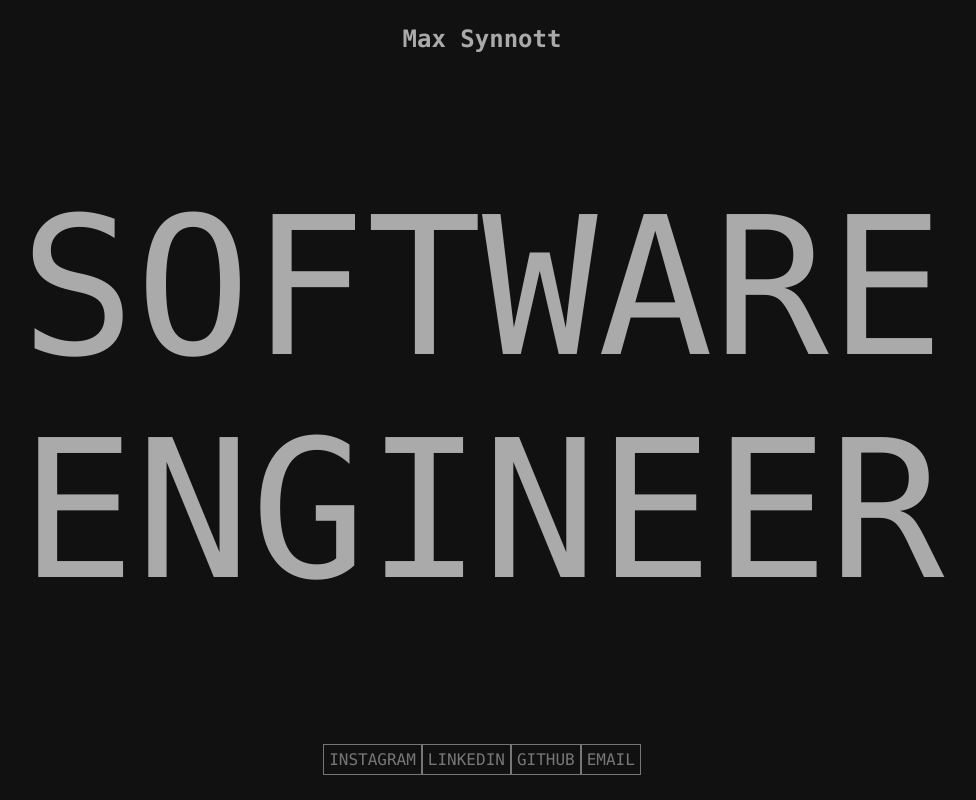
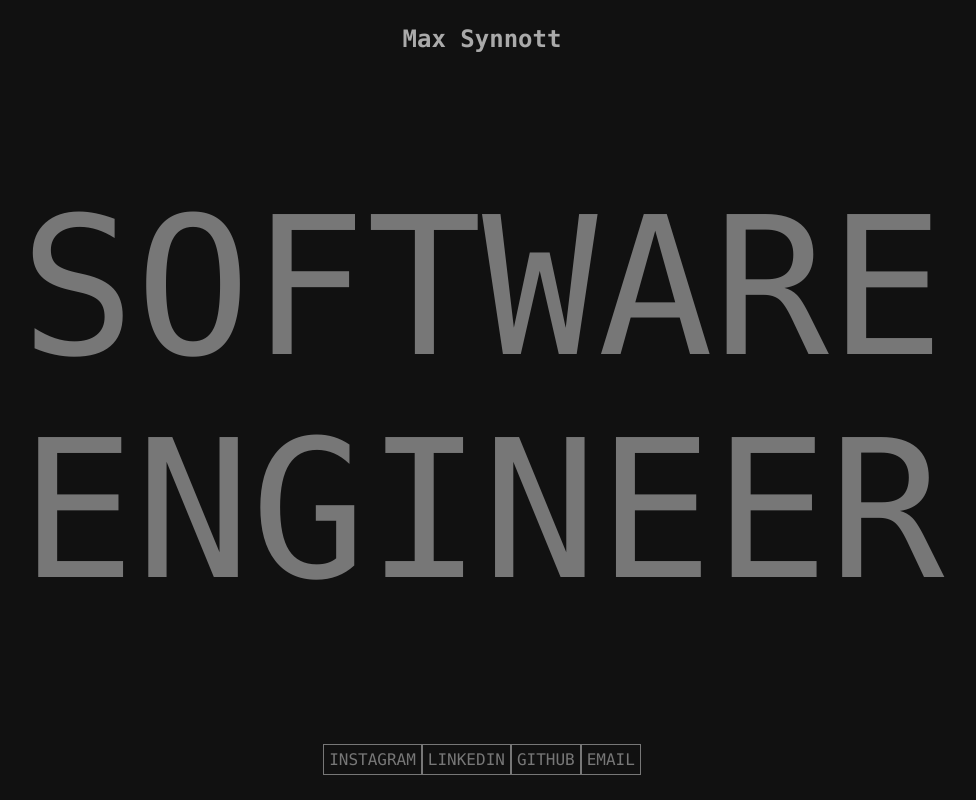
Before and after one commit to maxsynnott/maxsynnott.com, a React (Vite) app: page / in a window 1280 px wide. Shown: the top 800 px of the page, without its empty margins (158-1134 px from the left). Built offline with nearby package versions, Linux system fonts and the light colour scheme.

Commit message:
Adding animated hover colors to main page

```diff
--- /dev/null
+++ b/src/components/AnimatedChar.tsx
@@ -0,0 +1,25 @@
+import { FC, useState } from 'react'
+import { animated, useSpring } from 'react-spring'
+
+interface Props {
+	char: string
+	hoverColor: string
+}
+
+export const AnimatedChar: FC<Props> = ({ char, hoverColor }) => {
+	const [hovered, setHovered] = useState(false)
+	const styles = useSpring({
+		color: hovered ? hoverColor : '#777777',
+		config: { mass: 10, tension: 1000 },
+	})
+
+	return (
+		<animated.span
+			style={styles}
+			onMouseOver={() => setHovered(true)}
+			onMouseLeave={() => setHovered(false)}
+		>
+			{char}
+		</animated.span>
+	)
+}
--- a/src/components/Footer.tsx
+++ b/src/components/Footer.tsx
@@ -6,16 +6,22 @@ const links = [
 		text: 'instagram',
 		href: 'https://www.instagram.com/synnott.max',
 		brandClassName: 'instagram',
+		hoverColor: '#FFFFFF',
+		hoverBackgroundColor: '#f77737',
 	},
 	{
 		text: 'linkedin',
 		href: 'https://www.linkedin.com/in/maxsynnott/',
 		brandClassName: 'linkedin',
+		hoverColor: '#FFFFFF',
+		hoverBackgroundColor: '#2867b2',
 	},
 	{
 		text: 'github',
 		href: 'https://www.github.com/maxsynnott',
 		brandClassName: 'github',
+		hoverColor: '#FFFFFF',
+		hoverBackgroundColor: '#333',
 	},
 	{
 		text: 'email',
@@ -23,6 +29,8 @@ const links = [
 			'Please work for me!',
 		)}`,
 		brandClassName: 'email',
+		hoverColor: '#FFFFFF',
+		hoverBackgroundColor: '#111111',
 	},
 ]
 
@@ -31,13 +39,8 @@ export const Footer: FC = () => {
 		<>
 			<div className="footer">
 				<div className="social-links-container">
-					{links.map(({ text, href, brandClassName }) => (
-						<SocialLink
-							key={text}
-							text={text}
-							href={href}
-							brandClassName={brandClassName}
-						/>
+					{links.map((props, i) => (
+						<SocialLink key={i} {...props} />
 					))}
 				</div>
 			</div>
--- a/src/components/SocialLink.tsx
+++ b/src/components/SocialLink.tsx
@@ -1,19 +1,43 @@
-import { FC } from 'react'
+import { FC, useState } from 'react'
+import { animated, useSpring } from 'react-spring'
+
+const DEFAULT_BACKGROUND_COLOR = '#111111'
+const DEFAULT_COLOR = '#777777'
 
 interface Props {
 	text: string
 	href: string
-	brandClassName: string
+	hoverBackgroundColor: string
+	hoverColor: string
 }
 
-export const SocialLink: FC<Props> = ({ text, href, brandClassName }) => {
+export const SocialLink: FC<Props> = ({
+	text,
+	href,
+	hoverBackgroundColor,
+	hoverColor,
+}) => {
+	const [hovered, setHovered] = useState(false)
+	const backgroundColor = hovered
+		? hoverBackgroundColor
+		: DEFAULT_BACKGROUND_COLOR
+	const color = hovered ? hoverColor : DEFAULT_COLOR
+	const styles = useSpring({
+		backgroundColor,
+		color,
+		config: { clamp: true },
+	})
+
 	return (
-		<a
-			className={['social-link', brandClassName].join(' ')}
+		<animated.a
+			className="social-link"
+			style={styles}
 			href={href}
 			target="_blank"
+			onMouseOver={() => setHovered(true)}
+			onMouseLeave={() => setHovered(false)}
 		>
 			{text}
-		</a>
+		</animated.a>
 	)
 }
--- a/src/components/TitleSlide.tsx
+++ b/src/components/TitleSlide.tsx
@@ -1,5 +1,13 @@
 import { FC } from 'react'
+import { AnimatedChar } from './AnimatedChar'
+
+const COLORS = ['#F75C03', '#D90368', '#820263', '#291720', '#04A777']
 
 export const TitleSlide: FC = () => {
-	return <h1 className="title">Software Engineer</h1>
+	const title = 'Software Engineer'
+		.split('')
+		.map((char, i) => (
+			<AnimatedChar char={char} hoverColor={COLORS[i % COLORS.length]} />
+		))
+	return <h1 className="title">{title}</h1>
 }
--- a/src/index.css
+++ b/src/index.css
@@ -23,18 +23,11 @@ body {
 }
 
 .social-link {
-	color: var(--dark-text-color);
 	text-transform: uppercase;
 	text-decoration: none;
 	border: 1px solid var(--dark-text-color);
 	padding: 5px;
 	text-align: center;
-}
-
-.social-link:hover {
-	color: var(--bg-color);
-	background-color: var(--light-text-color);
-	border-color: var(--light-text-color);
 }
 
 .title {
```
